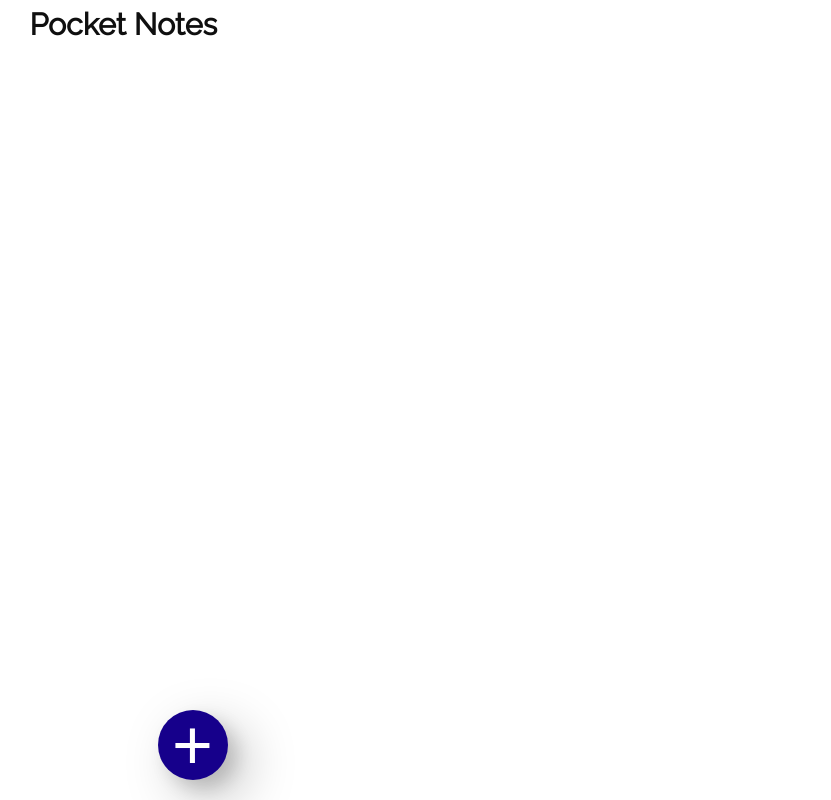
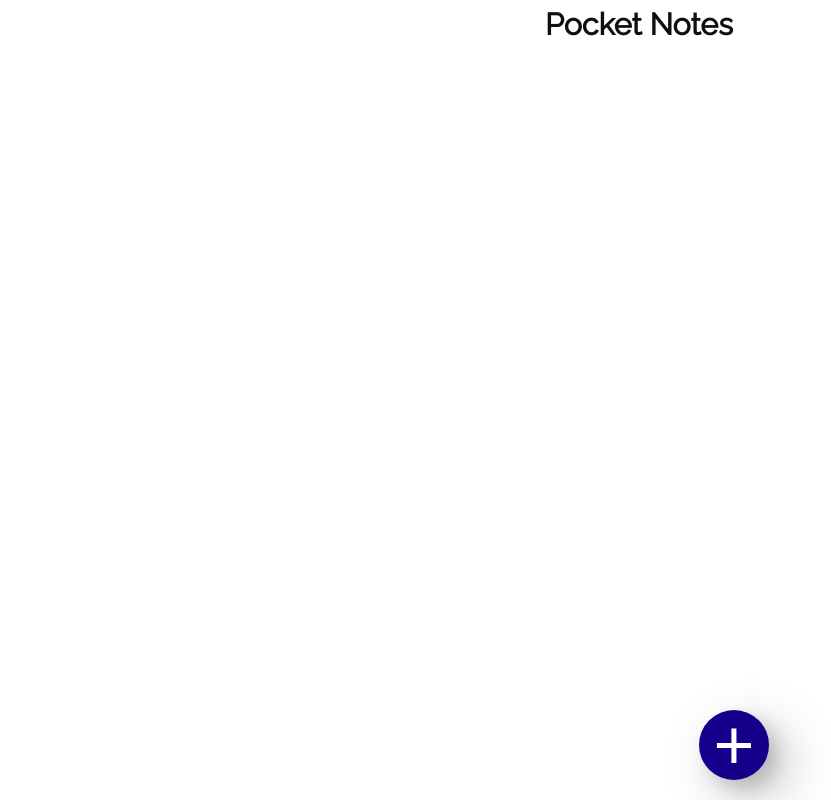
Before and after one commit to imbekrishna/pocket-notes, a React (Vite) app: page / in a window 1280 px wide. Shown: the whole page, without its empty margins (1-832 px from the left). Built offline with nearby package versions, Linux system fonts and the light colour scheme.

Commit message:
fixed layout

```diff
--- a/src/App.css
+++ b/src/App.css
@@ -94,6 +94,7 @@ button {
 @media screen and (min-width: 800px) {
   .root__layout {
     display: flex;
+    justify-content: center;
   }
 }
 
@@ -235,6 +236,8 @@ button {
   flex-direction: column;
   align-items: center;
   min-height: 100%;
+  min-width: 300px;
+  flex: 1;
 }
 
 .sidebar__header {
@@ -320,6 +323,21 @@ button {
     max-width: 400px;
   }
 
+  .sidebar__header {
+    align-self: center;
+  }
+
+  .sidebar__grps {
+    padding: 1em;
+    width: auto;
+  }
+
+  .grp__item {
+    font-size: var(--fs-h3);
+    font-weight: var(--fw-bold);
+    letter-spacing: 0.05em;
+  }
+
   .btn-fab {
     position: absolute;
   }
@@ -328,7 +346,8 @@ button {
 /* Group notes styles */
 .notes__container {
   height: 100vh;
-  flex: 1;
+  flex: 2;
+  width: 100%;
   background-color: var(--cls-secondary);
   display: flex;
   flex-direction: column;
@@ -409,7 +428,7 @@ button {
   border: none;
   background-color: transparent;
   position: absolute;
-  right: 7%;
+  right: 30px;
   top: 45%;
   filter: drop-shadow(0.25em 0.25em 2px rgba(0, 0, 0, 0.25));
   transition: all 200ms;
@@ -422,6 +441,9 @@ button {
 }
 
 /* Sidebar responsiveness */
+.hide-on-mobile-only {
+  display: flex;
+}
 
 .show-on-mobile-only {
   display: none;
```
